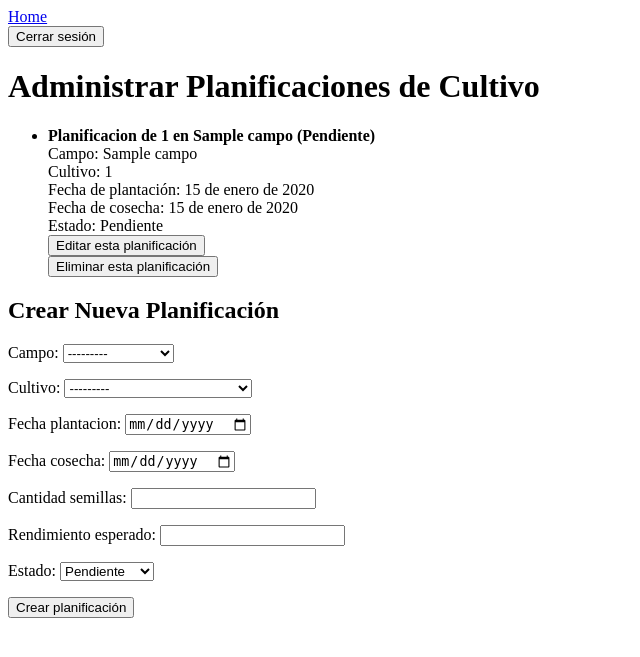
After one commit to AbnerCX/Gaia, a Django app: page /admin_planificaciones/ in a window 1280 px wide. The commit adds this page. Shown: the top 657 px of the page, without its empty margins (0-640 px from the left). Run offline with Django 5.2, Linux system fonts and the light colour scheme; a user stored in the database is signed in; tables that the repository leaves empty hold one stand-in row (values such as "Sample post").

Commit message:
Delete Simulations and add templates

```diff
--- a/cultivos/forms.py
+++ b/cultivos/forms.py
@@ -1,5 +1,6 @@
 from django import forms
-from .models import Campo, Cultivo
+from .models import Campo, Cultivo, Plagas, PlanificacionCultivo
+from .models import Pesticidas, Fertilizantes
 
 class CampoForm(forms.ModelForm):
     class Meta:
@@ -13,7 +14,6 @@ class CampoForm(forms.ModelForm):
         if user:
             self.instance.usuario = user
 
-
 class CultivoForm(forms.ModelForm):
     class Meta:
         model = Cultivo
@@ -24,3 +24,51 @@ class CultivoForm(forms.ModelForm):
         super(CultivoForm, self).__init__(*args, **kwargs)
         if user:
             self.fields['campo'].queryset = Campo.objects.filter(usuario=user)
+
+class PlagasForm(forms.ModelForm):
+    class Meta:
+        model = Plagas
+        fields = ['cultivo', 'nombre', 'efectos', 'tratamiento']
+
+    def __init__(self, *args, **kwargs):
+        user = kwargs.pop('user', None)  # Extraer el usuario de kwargs
+        super(PlagasForm, self).__init__(*args, **kwargs)
+        if user:
+            self.fields['cultivo'].queryset = Cultivo.objects.filter(campo__usuario=user)
+
+class PlanificacionCultivoForm(forms.ModelForm):
+    class Meta:
+        model = PlanificacionCultivo
+        fields = ['campo', 'cultivo', 'fecha_plantacion', 'fecha_cosecha', 'cantidad_semillas', 'rendimiento_esperado', 'estado']
+
+    def __init__(self, *args, **kwargs):
+        user = kwargs.pop('user', None)  # Extraer el usuario de kwargs
+        super(PlanificacionCultivoForm, self).__init__(*args, **kwargs)
+        if user:
+            self.fields['campo'].queryset = Campo.objects.filter(usuario=user)
+            self.fields['cultivo'].queryset = Cultivo.objects.filter(campo__usuario=user)
+
+        self.fields['fecha_plantacion'].widget = forms.DateInput(attrs={'type': 'date'})
+        self.fields['fecha_cosecha'].widget = forms.DateInput(attrs={'type': 'date'})
+
+class PesticidaForm(forms.ModelForm):
+    class Meta:
+        model = Pesticidas
+        fields = ['nombre', 'tipo', 'dosis', 'frecuencia', 'cultivo']
+
+    def __init__(self, *args, **kwargs):
+        user = kwargs.pop('user', None)
+        super(PesticidaForm, self).__init__(*args, **kwargs)
+        if user:
+            self.fields['cultivo'].queryset = user.cultivo_set.all()
+
+class FertilizanteForm(forms.ModelForm):
+    class Meta:
+        model = Fertilizantes
+        fields = ['nombre', 'tipo', 'dosis', 'frecuencia', 'cultivo']
+
+    def __init__(self, *args, **kwargs):
+        user = kwargs.pop('user', None)
+        super(FertilizanteForm, self).__init__(*args, **kwargs)
+        if user:
+            self.fields['cultivo'].queryset = user.cultivo_set.all()
--- a/cultivos/models.py
+++ b/cultivos/models.py
@@ -59,7 +59,7 @@ class PlanificacionCultivo(FechasMixin):
     class EstadoPlanificacion(models.IntegerChoices):
         PENDIENTE = 1, "Pendiente"
         EN_PROCESO = 2, "En proceso"
-        COMPRETADA = 3, "Completada"
+        COMPLETADA = 3, "Completada"
         CANCELADA = 4, "Cancelada"
 
     campo = models.ForeignKey(Campo, on_delete=models.CASCADE)
--- /dev/null
+++ b/cultivos/templates/admin_planificaciones.html
@@ -0,0 +1,73 @@
+<!DOCTYPE html>
+<html lang="es">
+<head>
+    <title>Administrar Planificaciones</title>
+</head>
+<body>
+    <a href="{% url 'home' %}">Home</a>
+    <form method="POST" action="{% url 'logout' %}">
+        {% csrf_token %}
+        <button type="submit">Cerrar sesión</button>
+    </form>
+
+    <h1>Administrar Planificaciones de Cultivo</h1>
+
+    <ul>
+        {% for planificacion in planificaciones %}
+            <li>
+                <strong>{{ planificacion }}</strong> <br>
+                Campo: {{ planificacion.campo.nombre }} <br>
+                Cultivo: {{ planificacion.cultivo.nombre }} <br>
+                Fecha de plantación: {{ planificacion.fecha_plantacion }} <br>
+                Fecha de cosecha: {{ planificacion.fecha_cosecha }} <br>
+                Estado: {{ planificacion.get_estado_display }} <br>
+
+                <form method="POST" action="{% url 'admin_planificaciones' %}">
+                    {% csrf_token %}
+                    <input type="hidden" name="editar_planificacion_id" value="{{ planificacion.id }}">
+                    <button type="submit">Editar esta planificación</button>
+                </form>
+
+                <form method="POST" action="{% url 'admin_planificaciones' %}" style="display:inline;">
+                    {% csrf_token %}
+                    <input type="hidden" name="eliminar_planificacion_id" value="{{ planificacion.id }}">
+                    <button type="submit" onclick="return confirm('¿Estás seguro de que deseas eliminar esta planificación?');">Eliminar esta planificación</button>
+                </form>
+            </li>
+        {% empty %}
+            <li>No se han creado planificaciones.</li>
+        {% endfor %}
+    </ul>
+
+    <h2>
+        {% if editing %}
+            Editar Planificación
+        {% else %}
+            Crear Nueva Planificación
+        {% endif %}
+    </h2>
+
+    <form method="POST" action="{% url 'admin_planificaciones' %}">
+
+        {% csrf_token %}
+
+        {% if planificacion_a_editar %}
+            <input type="hidden" name="planificacion_id" value="{{ planificacion_a_editar.id }}">
+        {% endif %}
+        {{ form.as_p }}
+        <button type="submit">
+            {% if editing %}
+                Guardar cambios
+            {% else %}
+                Crear planificación
+            {% endif %}
+        </button>
+    </form>
+
+    {% if editing %}
+        <a href="{% url 'admin_planificaciones' %}">
+            <button type="button">Cancelar</button>
+        </a>
+    {% endif %}
+</body>
+</html>
--- a/cultivos/urls.py
+++ b/cultivos/urls.py
@@ -2,6 +2,8 @@
 from django.urls import path
 from django.contrib.auth.views import LogoutView
 from .views import home, registrarse, login_vista, crear_campo, admin_campos, admin_cultivos
+from .views import admin_plagas, admin_planificaciones, admin_pesticidas, admin_fertilizantes
+
 
 urlpatterns = [
     path('', home, name='home'),
@@ -11,4 +13,9 @@ urlpatterns = [
     path('admin_campos/', admin_campos, name='admin_campos'),
     path('crear_campo/', crear_campo, name='crear_campo'),
     path('admin_cultivos/', admin_cultivos, name='admin_cultivos'),
+    path('admin_plagas/', admin_plagas, name='admin_plagas'),
+    path('admin_planificaciones/', admin_planificaciones, name='admin_planificaciones'),
+    path('admin_pesticidas/', admin_pesticidas, name='admin_pesticidas'),
+    path('admin_fertilizantes/', admin_fertilizantes, name='admin_fertilizantes'),
+
 ]
--- a/cultivos/views.py
+++ b/cultivos/views.py
@@ -1,9 +1,9 @@
-from django.shortcuts import render, redirect
+from django.shortcuts import render, redirect, get_object_or_404
 from django.contrib.auth import login
 from django.contrib.auth.decorators import login_required
 from django.contrib.auth.forms import UserCreationForm, AuthenticationForm
-from .models import Campo, Cultivo
-from .forms import CampoForm, CultivoForm
+from .models import Campo, Cultivo, Plagas,PlanificacionCultivo, Pesticidas, Fertilizantes
+from .forms import CampoForm, CultivoForm, PlagasForm, PlanificacionCultivoForm, PesticidaForm, FertilizanteForm
 
 def home(request):
     return render(request, 'home.html')
@@ -95,8 +95,6 @@ def admin_campos(request):
         'campo_a_editar': campo_a_editar,  # Pasamos el campo que se esta editando
     })
 
-
-
 @login_required(login_url='/login/')
 def admin_cultivos(request):
     editing = False
@@ -145,3 +143,194 @@ def admin_cultivos(request):
         'editing': editing,
         'cultivo_a_editar': cultivo_a_editar,
     })
+
+@login_required(login_url='/login/')
+def admin_plagas(request):
+    editing = False
+    plaga_a_editar = None
+
+    # Si es una solicitud POST, verificar si es para eliminar o editar
+    if request.method == 'POST':
+        # Eliminar plaga
+        if 'eliminar_plaga_id' in request.POST:
+            plaga_id = request.POST.get('eliminar_plaga_id')
+            plaga = Plagas.objects.get(id=plaga_id)
+            plaga.delete()
+            return redirect('admin_plagas')
+
+        # Editar plaga
+        elif 'editar_plaga_id' in request.POST:
+            plaga_id = request.POST.get('editar_plaga_id')
+            plaga_a_editar = Plagas.objects.get(id=plaga_id)
+            form = PlagasForm(instance=plaga_a_editar)
+            editing = True  # Cambiamos el estado a edición
+
+        # Guardar los cambios o crear nueva plaga
+        else:
+            if 'plaga_id' in request.POST:  # Si existe un ID de plaga en el formulario (modo edición)
+                plaga_a_editar = Plagas.objects.get(id=request.POST.get('plaga_id'))
+                form = PlagasForm(request.POST, instance=plaga_a_editar)
+                editing = True
+            else:  # Si no, estamos creando una nueva plaga
+                form = PlagasForm(request.POST)
+
+            if form.is_valid():
+                form.save()
+                return redirect('admin_plagas')
+
+    # Si es una solicitud GET o estamos en el modo normal de creación
+    if not plaga_a_editar:
+        form = PlagasForm()
+
+    # Obtener todas las plagas
+    plagas = Plagas.objects.all()
+
+    return render(request, 'admin_plagas.html', {
+        'form': form,
+        'plagas': plagas,
+        'editing': editing,
+        'plaga_a_editar': plaga_a_editar,
+    })
+
+
+@login_required(login_url='/login/')
+def admin_planificaciones(request):
+    editing = False
+    planificacion_a_editar = None
+
+    if request.method == 'POST':
+        # Eliminar planificacion
+        if 'eliminar_planificacion_id' in request.POST:
+            planificacion_id = request.POST.get('eliminar_planificacion_id')
+            planificacion = PlanificacionCultivo.objects.get(id=planificacion_id)
+            planificacion.delete()
+            return redirect('admin_planificaciones')
+
+        # Editar planificación
+        elif 'editar_planificacion_id' in request.POST:
+            planificacion_id = request.POST.get('editar_planificacion_id')
+            planificacion_a_editar = PlanificacionCultivo.objects.get(id=planificacion_id)
+            form = PlanificacionCultivoForm(instance=planificacion_a_editar, user=request.user)
+            editing = True
+
+        else:
+            if 'planificacion_id' in request.POST:
+                planificacion_a_editar = PlanificacionCultivo.objects.get(id=request.POST.get('planificacion_id'))
+                form = PlanificacionCultivoForm(request.POST, instance=planificacion_a_editar, user=request.user)
+                editing = True
+            else:
+                form = PlanificacionCultivoForm(request.POST, user=request.user)
+
+            if form.is_valid():
+                form.save()
+                return redirect('admin_planificaciones')
+
+    # Si es una solicitud GET o estamos en el modo normal de creación
+    if not planificacion_a_editar:
+        form = PlanificacionCultivoForm(user=request.user)
+
+    # Obtener las planificaciones del usuario actual
+    planificaciones = PlanificacionCultivo.objects.filter(campo__usuario=request.user)
+
+    return render(request, 'admin_planificaciones.html', {
+        'form': form,
+        'planificaciones': planificaciones,
+        'editing': editing,
+        'planificacion_a_editar': planificacion_a_editar,
+    })
+
+@login_required(login_url='/login/')
+def admin_pesticidas(request):
+    editing = False
+    pesticida_a_editar = None
+
+    # Si es una solicitud POST, verificar si es para eliminar o editar
+    if request.method == 'POST':
+        # Eliminar pesticida
+        if 'eliminar_pesticida_id' in request.POST:
+            pesticida_id = request.POST.get('eliminar_pesticida_id')
+            pesticida = Pesticidas.objects.get(id=pesticida_id)
+            pesticida.delete()
+            return redirect('admin_pesticidas')
+
+        # Editar pesticida
+        elif 'editar_pesticida_id' in request.POST:
+            pesticida_id = request.POST.get('editar_pesticida_id')
+            pesticida_a_editar = Pesticidas.objects.get(id=pesticida_id)
+            form = PesticidaForm(instance=pesticida_a_editar)
+            editing = True
+
+        # Guardar cambios o crear nuevo pesticida
+        else:
+            if 'pesticida_id' in request.POST:
+                pesticida_a_editar = Pesticidas.objects.get(id=request.POST.get('pesticida_id'))
+                form = PesticidaForm(request.POST, instance=pesticida_a_editar)
+                editing = True
+            else:
+                form = PesticidaForm(request.POST)
+
+            if form.is_valid():
+                form.save()
+                return redirect('admin_pesticidas')
+
+    # Si es una solicitud GET o estamos en el modo normal de creación
+    if not pesticida_a_editar:
+        form = PesticidaForm()
+
+    # Obtener los pesticidas
+    pesticidas = Pesticidas.objects.all()
+
+    return render(request, 'admin_pesticidas.html', {
+        'form': form,
+        'pesticidas': pesticidas,
+        'editing': editing,
+        'pesticida_a_editar': pesticida_a_editar,
+    })
+
+@login_required(login_url='/login/')
+def admin_fertilizantes(request):
+    editing = False
+    fertilizante_a_editar = None
+
+    # Si es una solicitud POST, verificar si es para eliminar o editar
+    if request.method == 'POST':
+        # Eliminar fertilizante
+        if 'eliminar_fertilizante_id' in request.POST:
+            fertilizante_id = request.POST.get('eliminar_fertilizante_id')
+            fertilizante = Fertilizantes.objects.get(id=fertilizante_id)
+            fertilizante.delete()
+            return redirect('admin_fertilizantes')
+
+        # Editar fertilizante
+        elif 'editar_fertilizante_id' in request.POST:
+            fertilizante_id = request.POST.get('editar_fertilizante_id')
+            fertilizante_a_editar = Fertilizantes.objects.get(id=fertilizante_id)
+            form = FertilizanteForm(instance=fertilizante_a_editar)
+            editing = True
+
+        # Guardar cambios o crear nuevo fertilizante
+        else:
+            if 'fertilizante_id' in request.POST:
+                fertilizante_a_editar = Fertilizantes.objects.get(id=request.POST.get('fertilizante_id'))
+                form = FertilizanteForm(request.POST, instance=fertilizante_a_editar)
+                editing = True
+            else:
+                form = FertilizanteForm(request.POST)
+
+            if form.is_valid():
+                form.save()
+                return redirect('admin_fertilizantes')
+
+    # Si es una solicitud GET o estamos en el modo normal de creación
+    if not fertilizante_a_editar:
+        form = FertilizanteForm()
+
+    # Obtener los fertilizantes
+    fertilizantes = Fertilizantes.objects.all()
+
+    return render(request, 'admin_fertilizantes.html', {
+        'form': form,
+        'fertilizantes': fertilizantes,
+        'editing': editing,
+        'fertilizante_a_editar': fertilizante_a_editar,
+    })
```
Also changed, not shown: cultivos/templates/admin_fertilizantes.html (added, +72 -0 lines), cultivos/templates/admin_pesticidas.html (added, +72 -0 lines), cultivos/templates/admin_plagas.html (added, +76 -0 lines), cultivos/templates/home.html (+10 -1 lines), simulaciones/admin.py (deleted, +0 -24 lines), simulaciones/models.py (deleted, +0 -77 lines), cultivos/migrations/0009_fertilizantes_user.py, cultivos/migrations/0010_remove_fertilizantes_user.py (added), simulaciones/migrations/0001_initial.py (deleted), simulaciones/migrations/0002_recomendacionescultivo.py (deleted), simulaciones/migrations/__init__.py (deleted).
